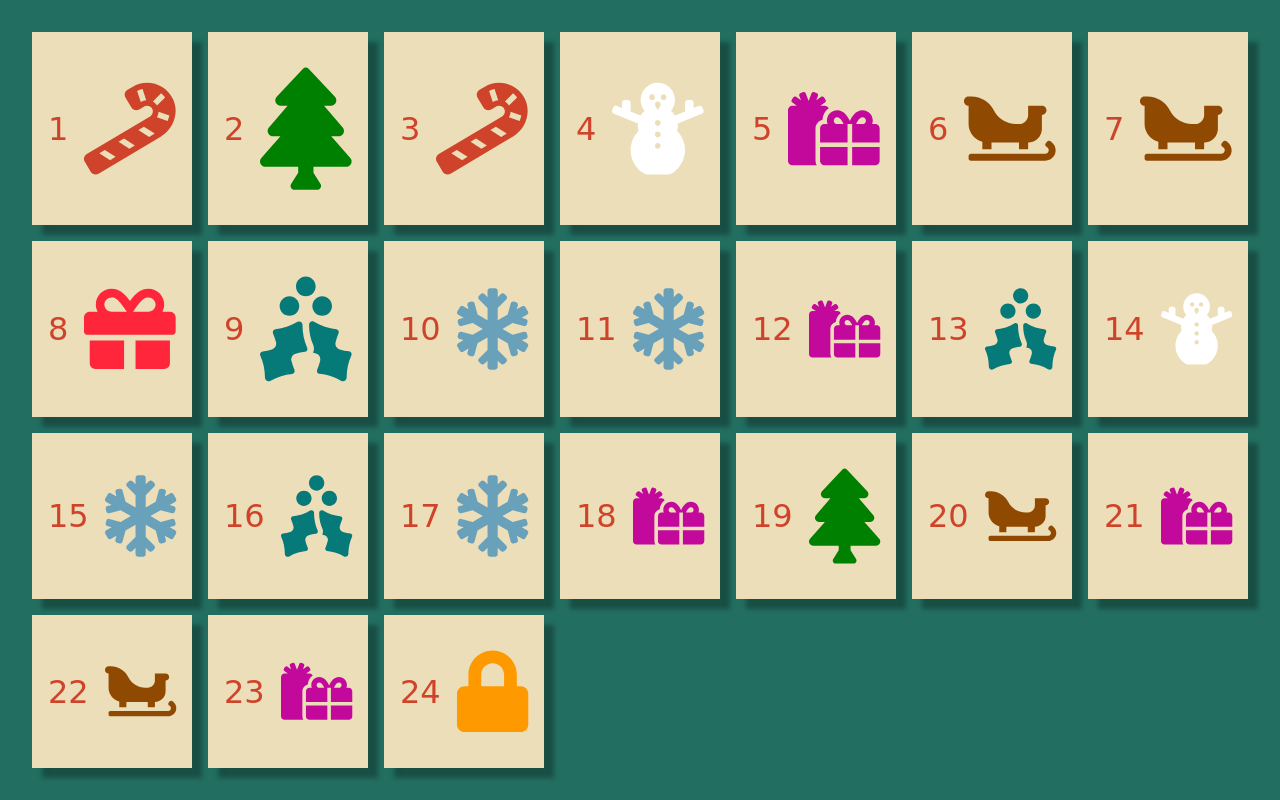
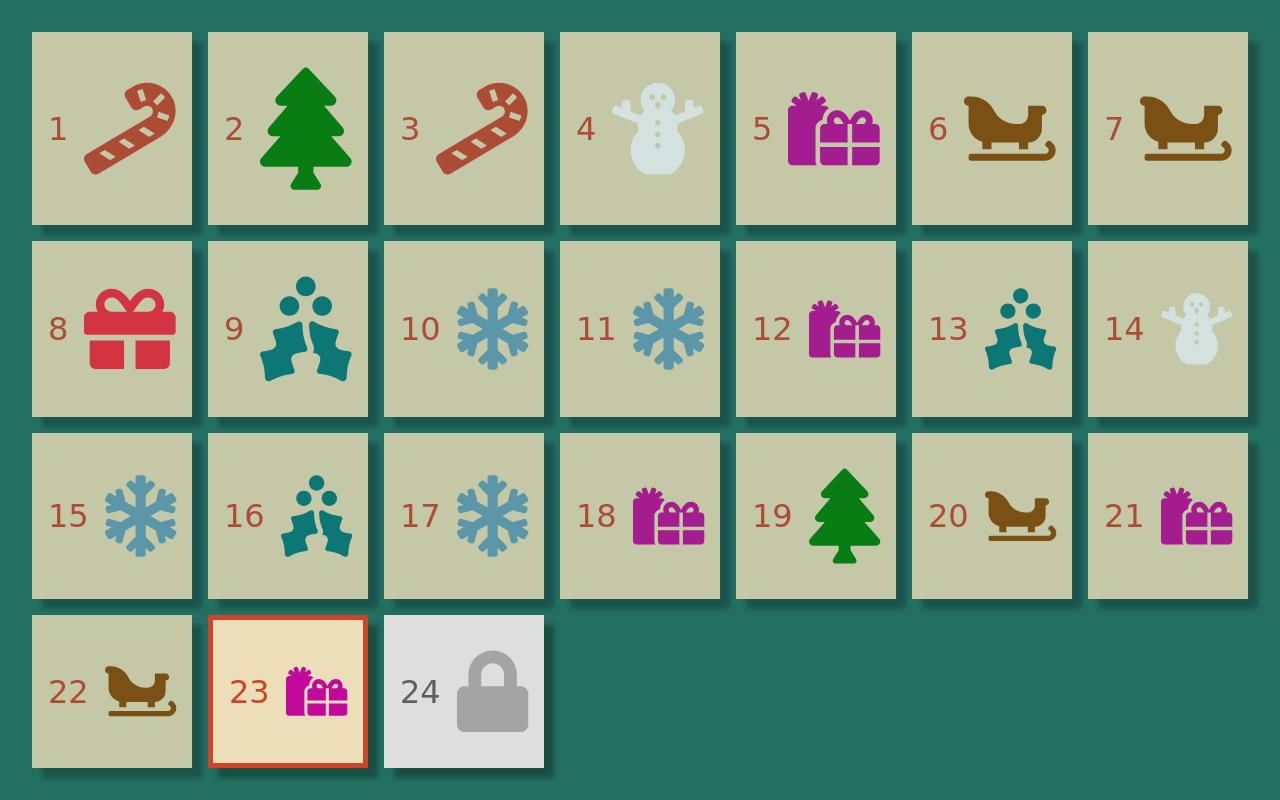
Before and after one commit to angelfraga/advent-calendar, a website built with webpack: page src/index.html in a window 1280 px wide. Built offline with nearby package versions, Linux system fonts and the light colour scheme; a web font is replaced by a local one.

Commit message:
feat(day): add styling for over days, today and future days

```diff
--- a/src/advent-calendar/advent-calendar.scss
+++ b/src/advent-calendar/advent-calendar.scss
@@ -7,6 +7,11 @@ advent-calendar {
     box-sizing: border-box;
     height: auto;
     min-height: 100%;
+    &.non-stricted {
+        advent-calendar-day.future {
+            filter: grayscale(0);
+        }
+    }
 }
 
 advent-calendar-day {
@@ -20,6 +25,20 @@ advent-calendar-day {
     box-sizing: border-box;
     gap: 1em;
     cursor: pointer;
+
+    &.over {
+        filter: opacity(0.8);
+        &:hover {
+            filter: opacity(1);
+        }
+    }
+    &.today {
+        border: 5px solid var(--text-accent);
+    }
+    &.future {
+        filter: grayscale(1);
+    }
+
     .advent-calendar-day-header {
         color: var(--text-accent);
         font-family: var(--font-family), cursive;
--- a/src/advent-calendar/advent-calendar.ts
+++ b/src/advent-calendar/advent-calendar.ts
@@ -37,15 +37,18 @@ export class AdventCalendar extends HTMLElement {
         const dayElements = Array.from(new Array(DAYS_IN_ADVENT_CALENDAR)).map((_, i) => {
             const tileElement = document.createElement(ADVENT_CALENDAR_DAY_TAG_NAME) as AdventCalendarDay;
             const dayOfMonth = i + 1;
+            const dayClass = this.getDayClass(dayOfMonth);
             tileElement.icon = this.getIcon(config, dayOfMonth);
             tileElement.dayOfMonth = dayOfMonth;
             tileElement.onclick = () => this.openDialog(config, dayOfMonth);
+            tileElement.classList.add(dayClass);
             return tileElement;
         });
 
         this.jellySwitch.checked = this.stricted;
         this.jellySwitch.ontoggle = () => {
             this.stricted = !this.stricted
+            this.classList.toggle('non-stricted');
         };
 
         this.append(...dayElements, this.jellySwitch);
@@ -76,12 +79,38 @@ export class AdventCalendar extends HTMLElement {
         }
     }
 
+    private getDayClass(dayOfMonth: number): string {
+
+        if (this.isToday(dayOfMonth)) {
+            return 'today';
+        }
+
+        if (this.isDayInTheFuture(dayOfMonth)) {
+            return 'future';
+        }
+
+        return 'over';
+    }
+
     private isDayInTheFuture(dayOfMonth: number): boolean {
         const today = new Date();
+        const tileDate = this.getTileDate(dayOfMonth);
+        return today.getTime() < tileDate.getTime();
+    }
+
+    private isToday(dayOfMonth: number) {
+        const today = new Date();
+        const tileDate = this.getTileDate(dayOfMonth);
+        const isSameMonth = tileDate.getMonth() === today.getMonth();
+        const isSameDayOfMonth = dayOfMonth === today.getDate();
+        return isSameMonth === isSameDayOfMonth;
+    }
+
+    private getTileDate(dayOfMonth: number): Date {
         const tileDate = new Date();
+        tileDate.setMonth(11);
         tileDate.setDate(dayOfMonth);
-
-        return today.getTime() < tileDate.getTime();
+        return tileDate;
     }
 
     private randomItem<T>(list: T[]) {
```
